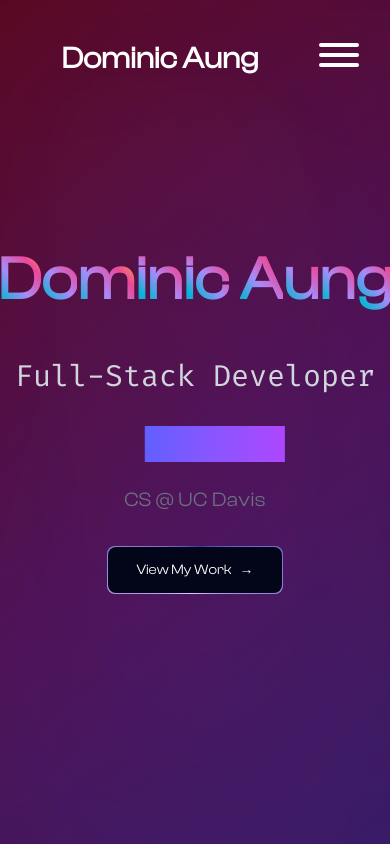
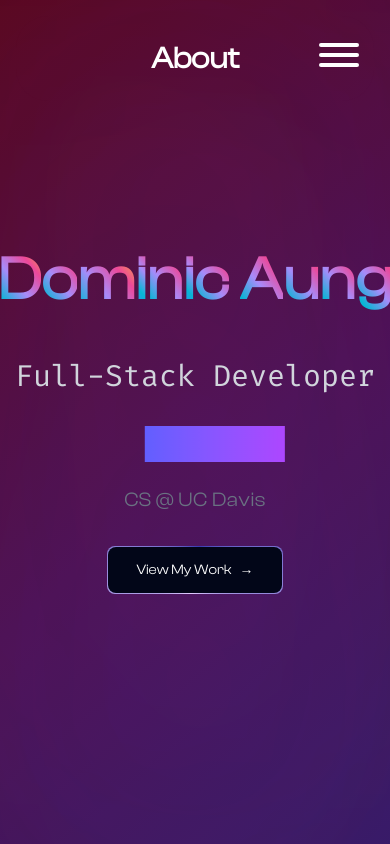
Before and after one commit to DommyMM/portfolio, a Next.js app: page / in a window 390 px wide. Shown: the top 844 px of the page. Built offline with nearby package versions, Linux system fonts and the light colour scheme.

Commit message:
update mobile nav based on section

```diff
--- a/src/components/Navbar.tsx
+++ b/src/components/Navbar.tsx
@@ -54,7 +54,16 @@ export function PortfolioNavbar({ isDarkMode, onThemeToggle, activeSection }: Po
             {/* Mobile Navigation */}
             <MobileNav>
                 <MobileNavHeader>
-                    <NavbarLogo />
+                    {/* Invisible hamburger clone on LEFT for spacing */}
+                    <div className="invisible">
+                        <MobileNavToggle isOpen={false} onClick={() => {}} />
+                    </div>
+                    {/* Perfectly centered title */}
+                    <NavbarLogo
+                        activeSection={activeSection}
+                        isMobile={true}
+                    />
+                    {/* Real hamburger on RIGHT */}
                     <MobileNavToggle
                         isOpen={isMobileMenuOpen}
                         onClick={() => setIsMobileMenuOpen(!isMobileMenuOpen)}
--- a/src/components/ui/FloatingNavbar.tsx
+++ b/src/components/ui/FloatingNavbar.tsx
@@ -302,7 +302,22 @@ export const MobileNavToggle = ({
     );
 };
 
-export const NavbarLogo = ({ visible }: { visible?: boolean }) => {
+export const NavbarLogo = ({
+    visible,
+    activeSection,
+    isMobile = false
+}: {
+    visible?: boolean;
+    activeSection?: string;
+    isMobile?: boolean;
+}) => {
+    const getDisplayText = () => {
+        if (isMobile && activeSection) {
+            return activeSection.charAt(0).toUpperCase() + activeSection.slice(1);
+        }
+        return visible ? "DA" : "Dominic Aung";
+    };
+
     return (
         <a
             href="#"
@@ -312,7 +327,7 @@ export const NavbarLogo = ({ visible }: { visible?: boolean }) => {
                 "font-bold text-black dark:text-white transition-all duration-300",
                 visible ? "text-2xl" : "text-3xl"
             )}>
-                {visible ? "DA" : "Dominic Aung"}
+                {getDisplayText()}
             </span>
         </a>
     );
```
